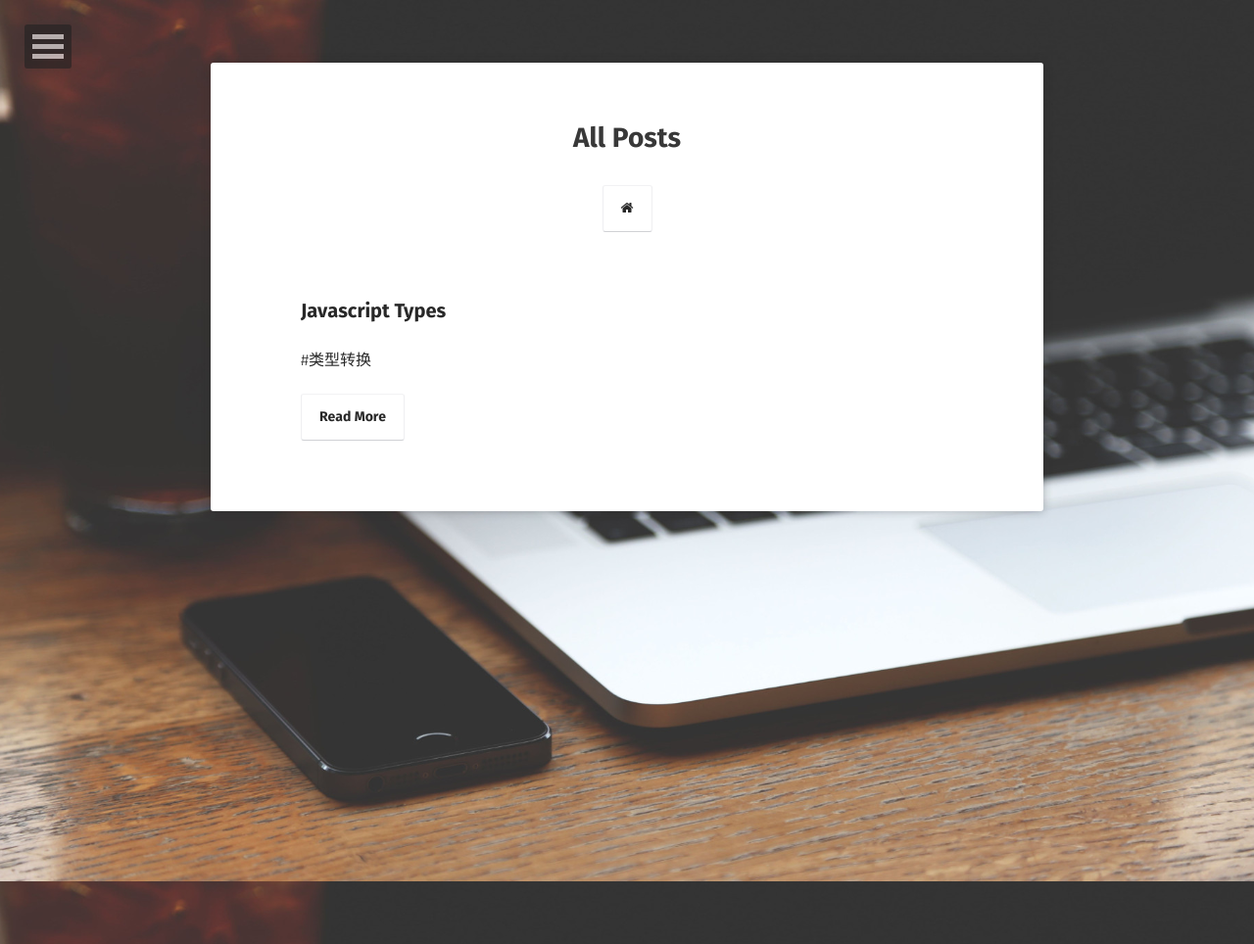
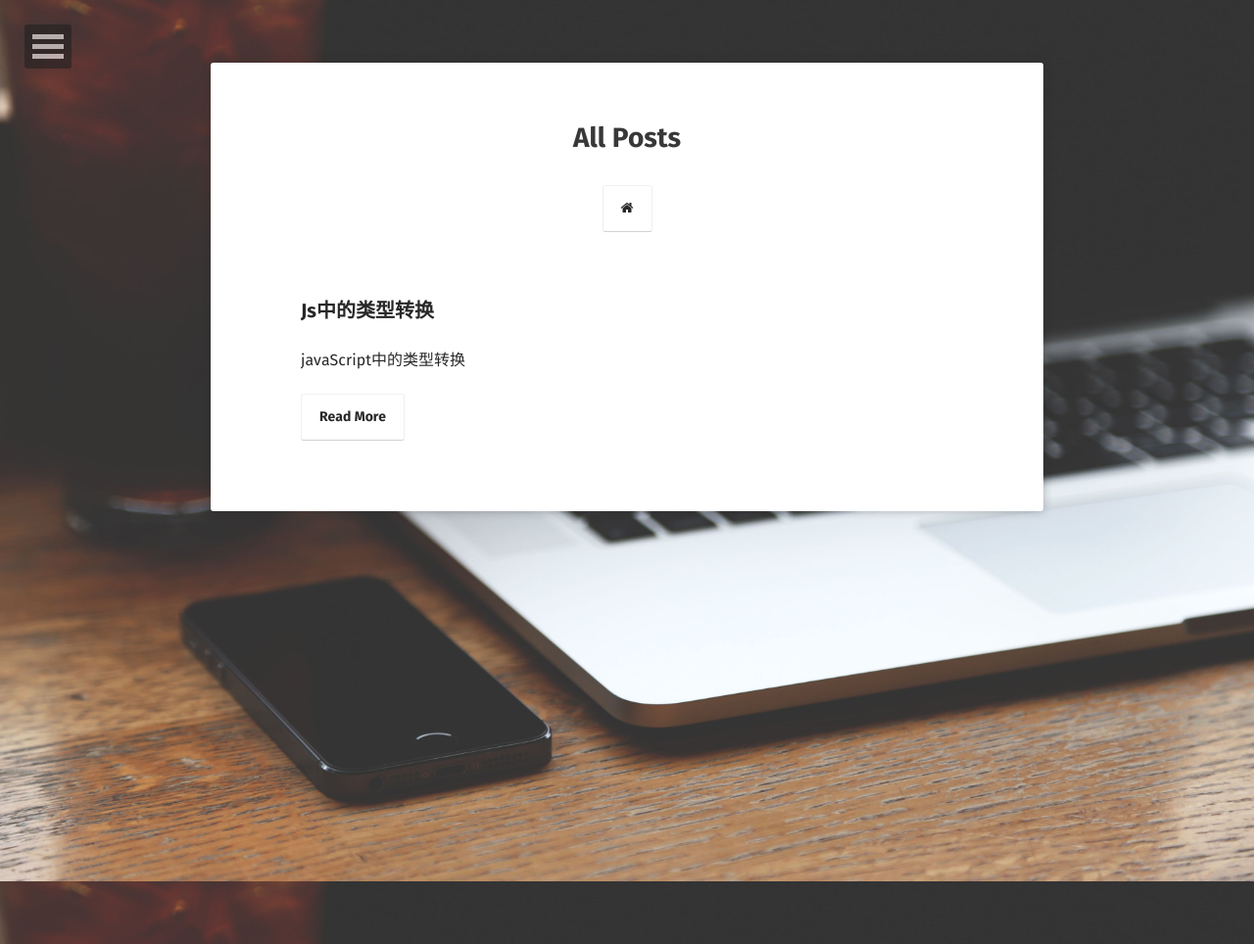
Before and after one commit to thomas-void0/lmxyjy.github.io, a Jekyll site: the page built from posts/index.md, in a window 1280 px wide. Shown: the whole page at 98% size. Built offline with Jekyll 4.4.1, drawn with Linux system fonts in a browser that asks for light colours; some web fonts are replaced; part of the change alters nothing that is shown.

Commit message:
新文章

`````diff
--- a/_posts/2019-11-27-javaScript-types.md
+++ b/_posts/2019-11-27-js中的类型转换.md
@@ -1,11 +1,11 @@
-#类型转换
+**javaScript中的类型转换**
 
-###原始值中的类型转换:
+**一、原始值中的类型转换:**
 
 **js类型转换表格:**
 
 |原值|字符串|数字|布尔值|对象|
-|---|---|---|---|---|---|
+:-: | :-: | :-: | :-: | :-:
 |undefined|"undefined"|NaN|false|throws TypeError|
 |null|"null"|0|false|throws TypeError|
 |true|"true"|1||new Boolean(true)|
@@ -27,7 +27,9 @@
 
 `特殊`:参考下列对象转换为原始值的方式:
 
-**原始值到对象的转换:** 原始值通过调用`String`,`Number`,`Boolean`构造函数,分别转换为它们各自的包装对象。
+**原始值到对象的转换:**
+
+原始值通过调用`String`,`Number`,`Boolean`构造函数,分别转换为它们各自的包装对象。
 
 `null`和`undefined`属于例外:当他们用在期望是一个对象 的地方都会造成一个类型错误,而不会进行正常的转换。
 
@@ -79,7 +81,9 @@ console.log(undefined == false)
 /*false*/
 /*结果为false,说明"=="运算符并没有将undefied转换为布尔值false*/
 ````
-**显示的类型转换:** 最简单的方式就是使用`Boolean()`,`Number()`,`String()`,`Object()`。如果不通过`new`运算符调用这些函数时,它们会作为类型转换函数,并且按照上表所述的规则进行类型转换。
+**显示的类型转换:**
+
+最简单的方式就是使用`Boolean()`,`Number()`,`String()`,`Object()`。如果不通过`new`运算符调用这些函数时,它们会作为类型转换函数,并且按照上表所述的规则进行类型转换。
 
 ````js
 let num = Number("3");
@@ -99,11 +103,14 @@ console.log(obj)
 /*Number {3}*/
 ````
 **部分运算符的隐式类型转换:**
+
 `+ 运算符`:
+
 1. 如果运算符的一个操作数是字符串,那么它会把另外一个操作数转换为字符串。
 2. 如果是作为一元运算符使用,那么运算符会将其操作数转换为数字。
 
 `! 运算符`:
+
 运算符会将其操作数转换为布尔值,并且取反。
 
 ````js
@@ -112,18 +119,25 @@ x + "" //等同于 String(x)
 !x //等同于 Boolean(x)
 ````
 
-###对象转换为原始值:
+**二、对象转换为原始值:**
+
 原始值：`布尔值`，`字符串`，`数字`。
 
-**对象到布尔值的转换:** 所有的对象（包括数组和函数）都转换为true，对于包装对象来说也是这样。`new Boolean(false)`是一个对象而不是原始值，所以它会被转换成true。
+**对象到布尔值的转换:**
 
-**对象到字符串和对象到数字的转换:** 通过调用待转换对象的一个方法来完成。
+所有的对象（包括数组和函数）都转换为true，对于包装对象来说也是这样。`new Boolean(false)`是一个对象而不是原始值，所以它会被转换成true。
+
+**对象到字符串和对象到数字的转换:**
+
+通过调用待转换对象的一个方法来完成。
 
 需要注意的点是：js对象有两个不同的方法来执行转换`valueOf` 和 `toString`
 
 >这里的转换规则只适用于本地对象，宿主对象（例如：由web浏览器定义的对象）则是根据各自的算法就可以转换成字符串和对象
 
-**1，toString:** 它的作用是返回一个反映这个对象的字符串。但是默认的toString方法并不会直接返回一个理想的值：
+**1，toString:**
+
+它的作用是返回一个反映这个对象的字符串。但是默认的toString方法并不会直接返回一个理想的值：
 比如下列的这个例子：
 ````js
 /*显示调用该对象的默认toString方法*/
@@ -253,6 +267,7 @@ js中对象到数字的转换会首先尝试调用`valueOf`方法。
 3，这个时候采用的转换的规则就是两个原始值的转换：' '转换为数字0
 
 **算术运算符中特殊的类型转换:**
+
 有特殊运算行为的算术运算符有：`+`，`==`，`!=`，`关系运算符`
 
 `+` 运算符可以进行数学加法和字符串的连接。如果是其中的一个操作数是对象，那么js将使用特殊的方法将对象转换为原始值。而不是使用其他算术运算符的方法执行对象到数字的转换。
@@ -298,11 +313,14 @@ NaN
 ````
 `<` 运算符以及其他关系运算符也和`==`一样,会做对象到原始值的转换。但是还是要除去日期对象的特殊情况。除了日期对象外,其他对象都会首先尝试去调用`valueOf`,然后再去调用`toString`。
 
-**重点:** `+`,`==`,`!=`和`关系运算符`的转换特点是:
+**重点:**
+
+`+`,`==`,`!=`和`关系运算符`的转换特点是:
 1. 除去日期对象是首先调用`toString`进行原始值转换外。(无论转换是否能够直接使用,它都不会再调用`valueOf`方法。换言之,使用这几个运算符的时候,日期类只会调用一次`toString`方法)。
 2. 其他对象都是首先尝试调用`valueOf`进行转换,再调用`toString`方法进行转换。不管原始值是否能够被直接使用,它都不会进一步被转换为数字或者字符串。
 
 **其他算术运算符中类型转换:**
+
 除去几个特殊的算术运算符,其他运算符的转换都是非常明确的。
 >对于日期对象来说也是没有特殊情况的。
 
`````
